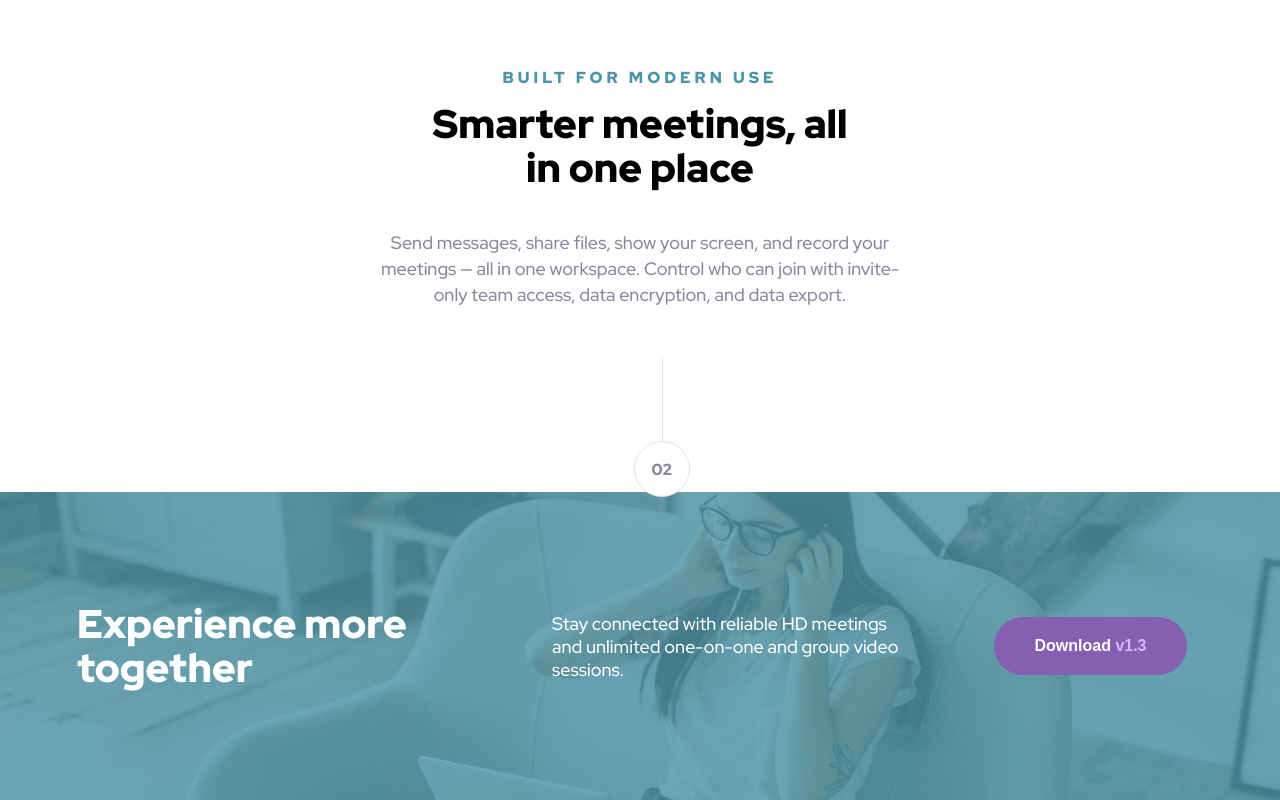
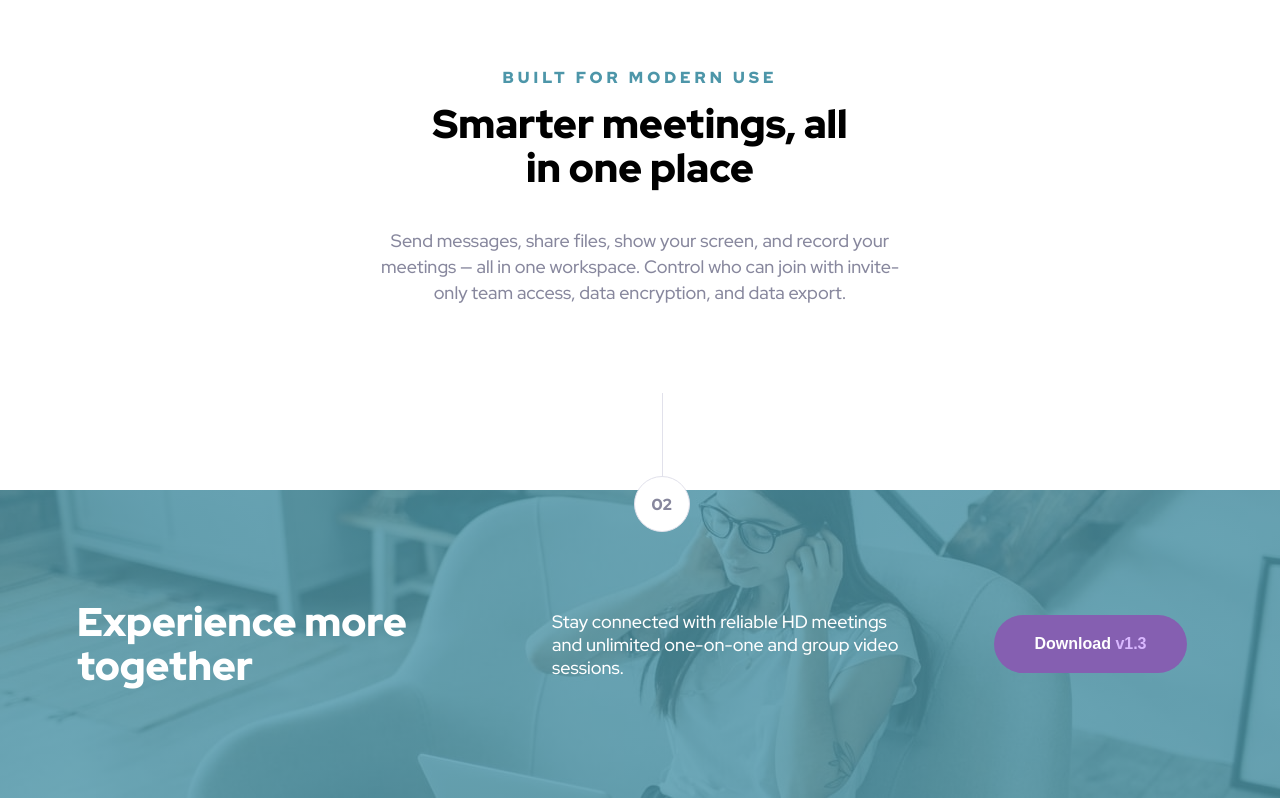
Before and after one commit to Pepeleeno/meet-landing-page, a plain HTML site: page index.html in a window 1280 px wide. Shown: the part 1094-1894 px from the top of the page. Drawn offline with Linux system fonts and the light colour scheme.

Commit message:
Update styles.css

```diff
--- a/css/styles.css
+++ b/css/styles.css
@@ -163,7 +163,7 @@ span {
 .product-info :nth-child(3) {
   color: #87879D;
   font-size: 1.125rem;
-  margin-top: 40px;
+  margin-top: 38px;
   text-align: center;
   line-height: 26px;
   margin-bottom: 184px;
@@ -179,7 +179,7 @@ span {
   color: #87879D;
   /* margin: auto; */
   position: absolute;
-  top: 1535px;
+  top: 1570px;
   left: 49.5%;
   border-radius: 28px;
   /* position: relative; */
```
